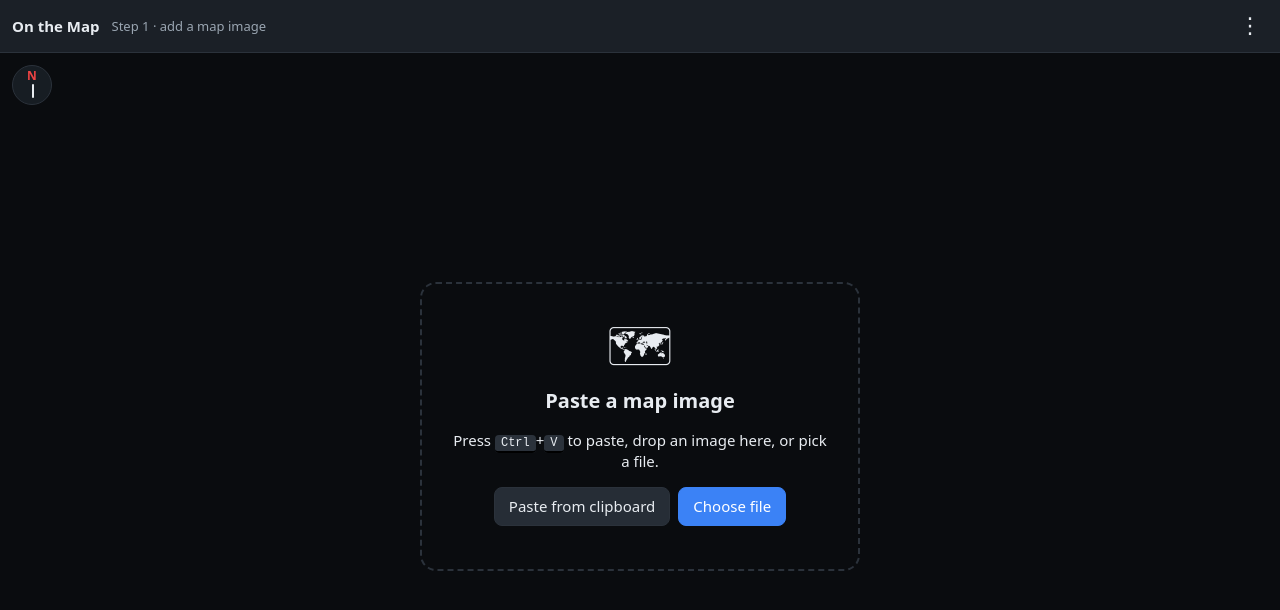
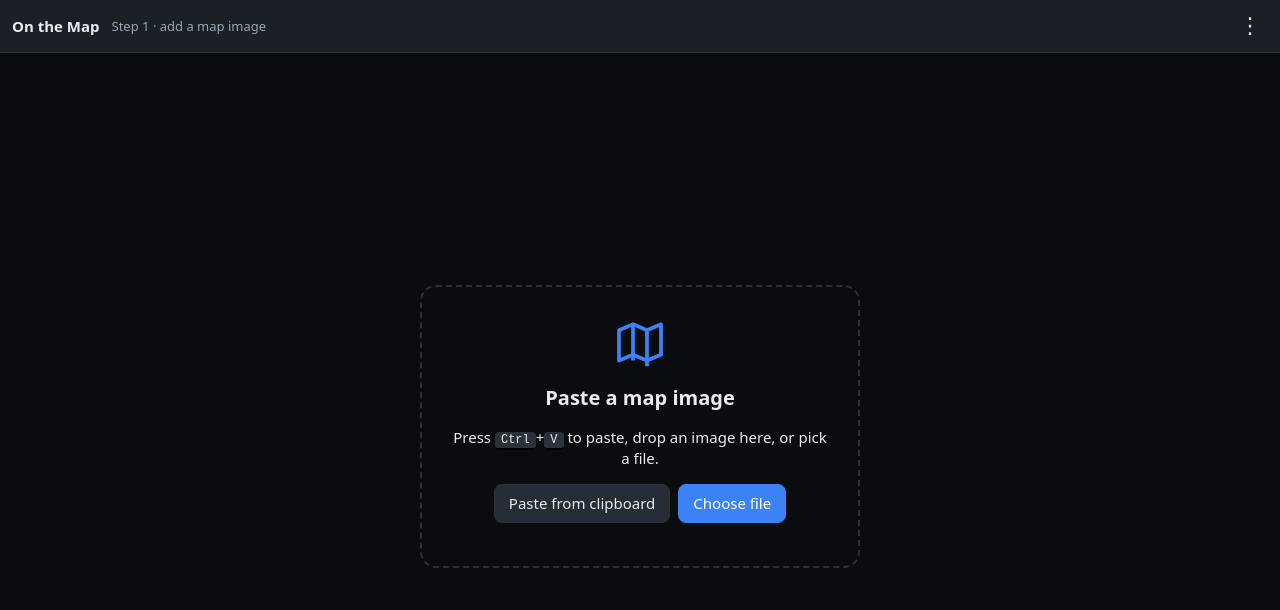
Before and after one commit to imaman/on-the-map, a website: page index.html in a window 1280 px wide. Drawn offline with Linux system fonts and the light colour scheme.

Commit message:
a round of fixes

```diff
--- a/app.js
+++ b/app.js
@@ -76,6 +76,7 @@ const state = {
 };
 
 function saveState() {
+  if (state.phase === 'upload') { localStorage.removeItem(LS_KEY); return; }
   const points = state.points.filter((p) => p.lat != null);
   localStorage.setItem(LS_KEY, JSON.stringify({ phase: state.phase, points }));
 }
--- a/index.html
+++ b/index.html
@@ -23,7 +23,9 @@
 
   <div id="drop-zone">
     <div class="drop-inner">
-      <div class="drop-icon">&#128506;</div>
+      <svg class="drop-icon" viewBox="0 0 24 24" width="56" height="56" fill="none" stroke="currentColor" stroke-width="1.6" stroke-linejoin="round" aria-hidden="true">
+        <path d="M3 6.5 9 4l6 2.5 6-2.5v13l-6 2.5-6-2.5-6 2.5z"/><path d="M9 4v15.5M15 6.5V22"/>
+      </svg>
       <h1>Paste a map image</h1>
       <p>Press <kbd>Ctrl</kbd>+<kbd>V</kbd> to paste, drop an image here, or pick a file.</p>
       <div class="row">
--- a/styles.css
+++ b/styles.css
@@ -12,6 +12,7 @@
 }
 
 * { box-sizing: border-box; }
+[hidden] { display: none !important; }
 
 html, body {
   margin: 0;
@@ -213,7 +214,7 @@ body {
   border: 2px dashed var(--border);
   border-radius: 16px;
 }
-.drop-icon { font-size: 48px; }
+.drop-icon { color: var(--accent); }
 h1 { font-size: 20px; margin: 8px 0; }
 h2 { font-size: 17px; margin: 0 0 8px; }
 kbd {
```
Also changed, not shown: README.md (added).
